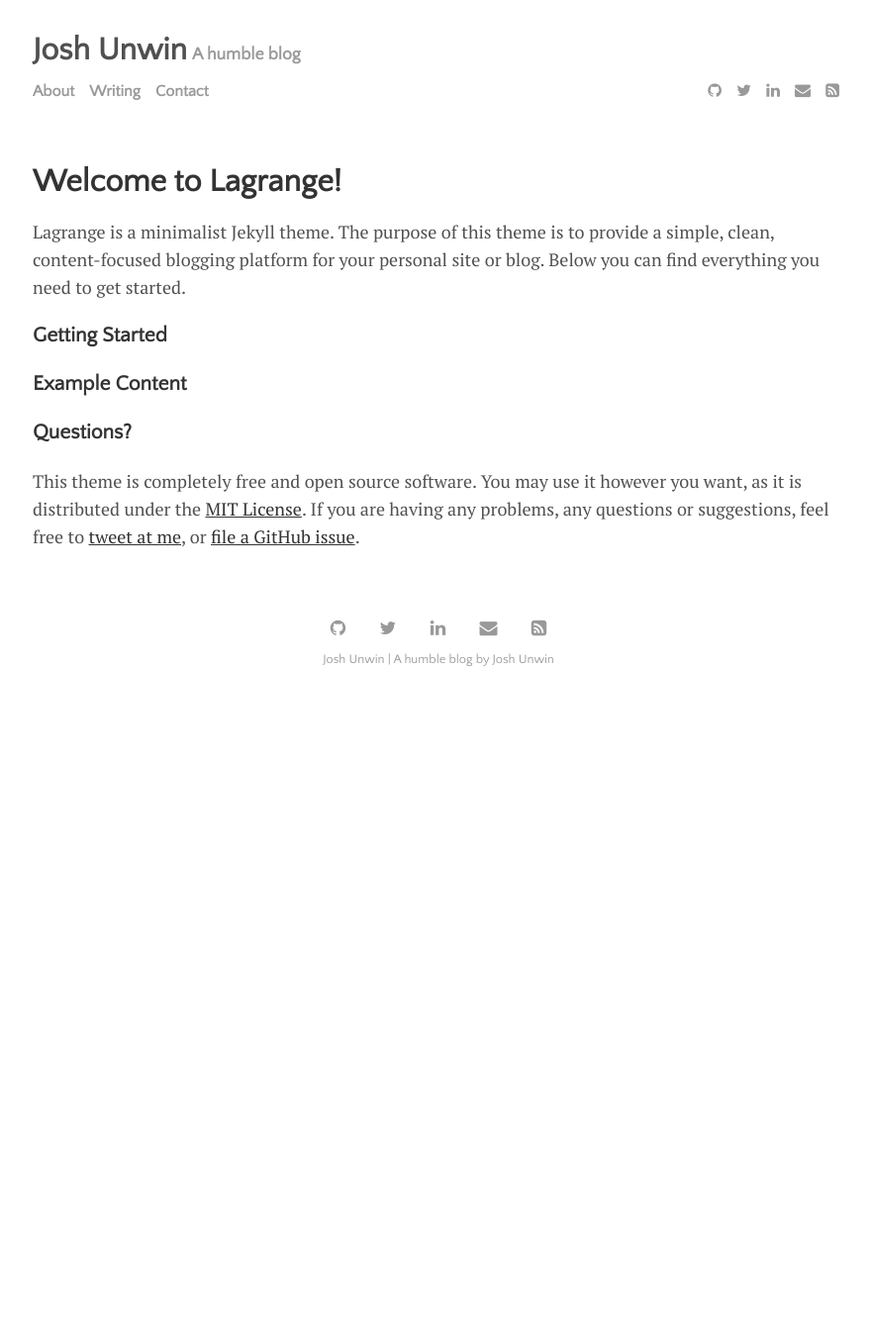
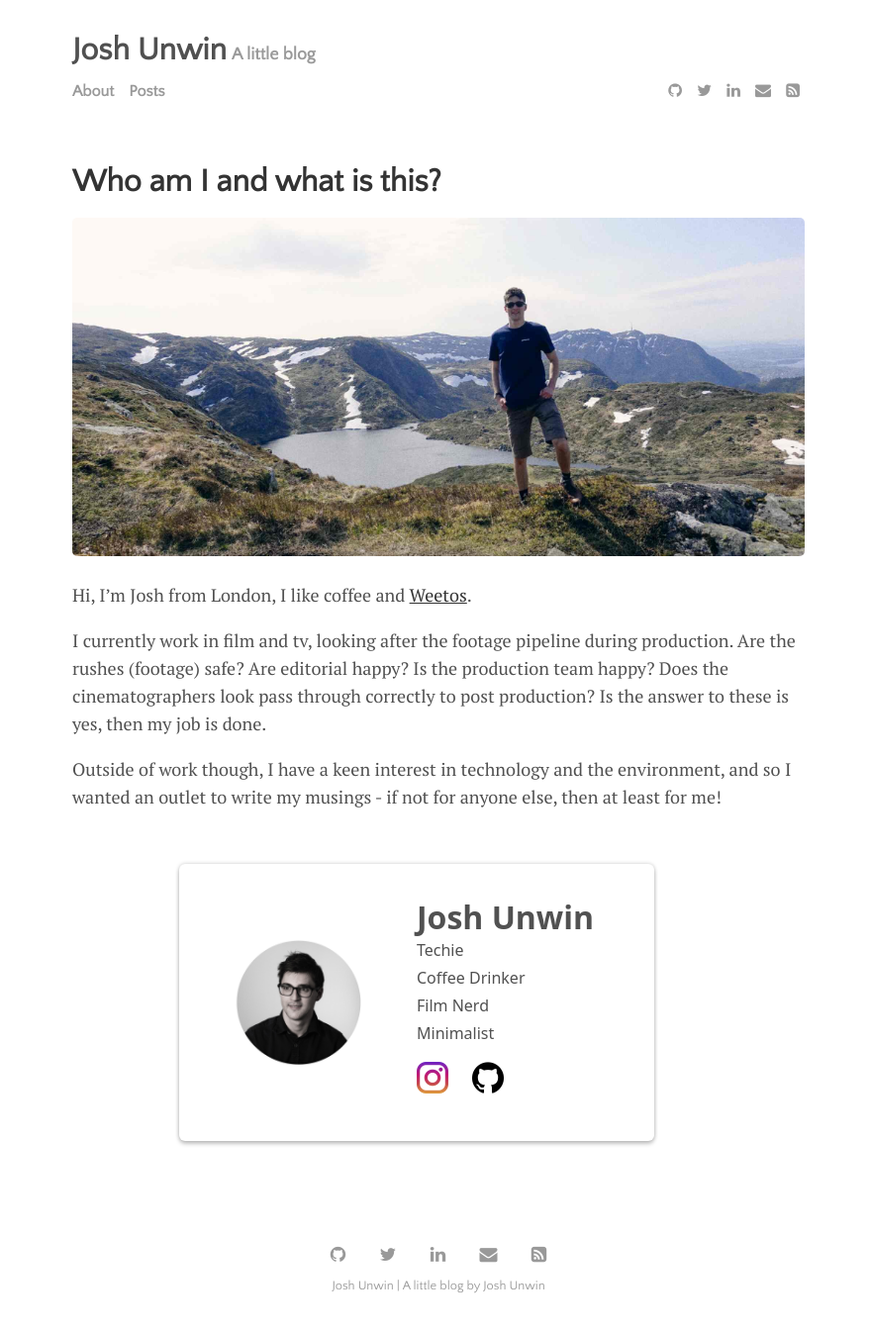
Before and after one commit to joshunwin/joshunwin.github.io, a Jekyll site: the page built from menu/about.md, in a window 1280 px wide. Shown: the whole page at 99% size, without its empty margins (197-1076 px from the left). Built offline with Jekyll 4.4.1, drawn with Linux system fonts in a browser that asks for light colours; before the commit the page ends 900 px from its top, so only the background shows below that.

Commit message:
Added about me, tweaked layout

```diff
--- a/404.html
+++ b/404.html
@@ -7,9 +7,9 @@ permalink: 404.html
 <div class="page">
   <h1 class="page-title">404: Page not found</h1>
 
-  <iframe width="560" height="315" src="https://www.youtube.com/embed/SIaFtAKnqBU?autoplay=1&start=3" frameborder="0" allowfullscreen></iframe>
+<iframe src="https://giphy.com/embed/d2jjuAZzDSVLZ5kI" width="480" height="480" frameBorder="0" class="giphy-embed" allowFullScreen></iframe><p><a href="https://giphy.com/gifs/lidl-voyages-confused-lost-d2jjuAZzDSVLZ5kI"></a></p>
 
-  <h1>Ahhhhh!</h1>
+  <h1>We're lost.</h1>
 
   <p class="lead">Sorry, we've misplaced that URL or it's pointing to something that doesn't exist. <a href="{{ site.baseurl }}/">Head back home</a> to try finding it again, or search for it on the <a href="{{ site.baseurl }}/menu/writing.html">archives page</a>.</p>
 </div>
--- a/_config.yml
+++ b/_config.yml
@@ -21,7 +21,7 @@ plugins:             [jekyll-paginate, jekyll-sitemap, jekyll-feed, jekyll-seo-t
 
 # Customise atom feed settings (this is where Jekyll-Feed gets configuration information)
 title:		           'Josh Unwin'
-description:	       'A humble blog'
+description:	       'A little blog'
 author:              'Josh Unwin'
 
 # RSS 2.0 can be used instead of Atom by uncommenting following two lines
--- a/assets/css/main.css
+++ b/assets/css/main.css
@@ -82,7 +82,7 @@ hr {
 .container {
   margin-left: auto;
   margin-right: auto;
-  width: 820px;
+  width: 740px;
 }
 
 /*48em*/
@@ -499,3 +499,65 @@ th, td {
 .fa-rss-square:hover {
 	color: #ff6600;
 }
+
+/* Josh's css */
+
+.contact-card {
+  display: inline-flex;
+  width: 400px;
+  height: 200px;
+  box-shadow: 0px 0px 4px 0px rgba(0, 0, 0, 0.2), 0px 3px 4px 0px rgba(0, 0, 0, 0.2) ;
+  padding: 40px;
+  border-radius: 6px;
+  background-color: #ffffff;
+  margin: 2em 0 2em 6em;
+}
+
+.contact-card:hover {
+  box-shadow: 0px 0px 6px 0px rgba(0, 0, 0, 0.2), 0px 6px 6px 0px rgba(0, 0, 0, 0.2) ;
+}
+
+.profile-photo-container {
+  position: relative;
+  width: 50%;
+}
+
+#profile-photo {
+  position: absolute;
+  top: 50%;
+  left: 50%;
+  transform: translate(-65%, -50%);
+}
+
+.contact-info {
+  text-align: left;
+  width: 50%;
+}
+
+.social-icons-contact-card {
+  padding: 15px 0 20px 0;
+}
+
+#social-icon {
+padding-right: 20px;
+}
+
+contact-header {
+  font-family: 'Noto Sans', sans-serif;
+  font-size: 32px;
+  font-weight: 600;
+  padding: 8px 0 8px 0;
+}
+
+.contact-body {
+  font-family: 'Noto Sans', sans-serif;
+  font-size: 16px;
+  font-weight: 200;
+}
+
+.contact-card-list {
+  -webkit-margin-before: 0em;
+  -webkit-padding-start: 0px;
+  list-style: none;
+  -webkit-margin-after: 0em;
+}
--- a/menu/about.md
+++ b/menu/about.md
@@ -1,16 +1,34 @@
 ---
 layout: page
-title: Welcome to Lagrange!
+title: Who am I and what is this?
 ---
 
-Lagrange is a minimalist Jekyll theme. The purpose of this theme is to provide a simple, clean, content-focused blogging platform for your personal site or blog. Below you can find everything you need to get started.
+![About Me Banner](/assets/img/static/about-me-banner.jpg)
 
-### Getting Started
+Hi, I'm Josh from London, I like coffee and [Weetos](https://www.weetabixfoodcompany.co.uk/our-brands/weetos).
+
+I currently work in film and tv, looking after the footage pipeline during production. Are the rushes (footage) safe? Are editorial happy? Is the production team happy? Does the cinematographers look pass through correctly to post production? Is the answer to these is yes, then my job is done.
+
+Outside of work though, I have a keen interest in technology and the environment, and so I wanted an outlet to write my musings - if not for anyone else, then at least  for me!
 
 
-### Example Content
-
-
-### Questions?
-
-This theme is completely free and open source software. You may use it however you want, as it is distributed under the [MIT License](http://choosealicense.com/licenses/mit/). If you are having any problems, any questions or suggestions, feel free to [tweet at me](https://twitter.com/intent/tweet?text=My%question%about%Lagrange%is:%&amp;via=paululele), or [file a GitHub issue](https://github.com/lenpaul/lagrange/issues/new).
+<div class="page-content">
+<div class="contact-card">
+      <div class="profile-photo-container">
+        <img id="profile-photo" src="/assets/img/static/joshunwin.jpg" width="128px" />
+      </div>
+      <div class="contact-info">
+        <contact-header>Josh Unwin</contact-header>
+          <ul class="contact-card-list">
+            <li class="contact-body">Techie</li>
+            <li class="contact-body">Coffee Drinker</li>
+            <li class="contact-body">Film Nerd</li>
+            <li class="contact-body">Minimalist</li>
+          </ul>
+        <div class="social-icons-contact-card">
+          <a href="https://www.instagram.com/joshunwin/" target="_blank"><img id="social-icon" src="/assets/img/static/instagram.png" width="32px" /></a>
+          <a href="https://www.github.com/joshunwin/" target="_blank"><img id='social-icon' src="/assets/img/static/github.png" width="32px" /></a>
+        </div>
+      </div>
+</div>
+</div>
--- a/menu/writing.md
+++ b/menu/posts.md
@@ -1,6 +1,6 @@
 ---
 layout: page
-title: Writing
+title: Posts
 ---
 <ul class="posts">
   {% for post in site.posts %}
--- a/old/styles.css
+++ b/old/styles.css
@@ -13,14 +13,14 @@ h1 {
   padding: 20px;
 }
 
-h3 {
+contact-header {
   font-family: 'Noto Sans', sans-serif;
   font-size: 32px;
   font-weight: 600;
   padding: 8px 0 8px 0;
 }
 
-p, li {
+contact-body {
   font-family: 'Noto Sans', sans-serif;
   font-size: 16px;
   font-weight: 200;
```
Also changed, not shown: _data/settings.yml (+3 -4 lines), menu/contact.md (deleted, +0 -6 lines), assets/img/static/about-me-banner.jpg (added), assets/img/static/github.png (renamed from old/media/icons/github.png), assets/img/static/instagram.png (renamed from old/media/icons/instagram.png), assets/img/static/joshunwin.jpg (renamed from old/media/icons/joshunwin.jpg), 1 other file.
